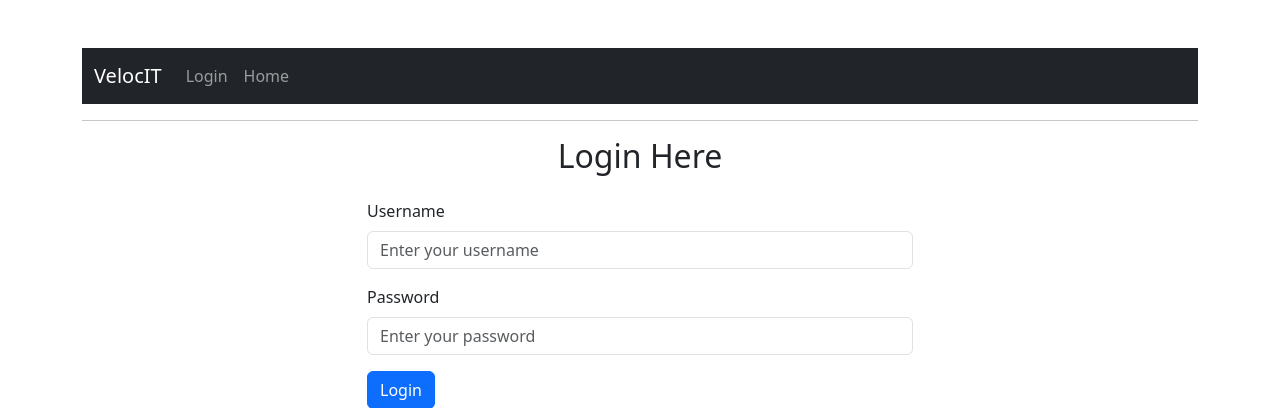
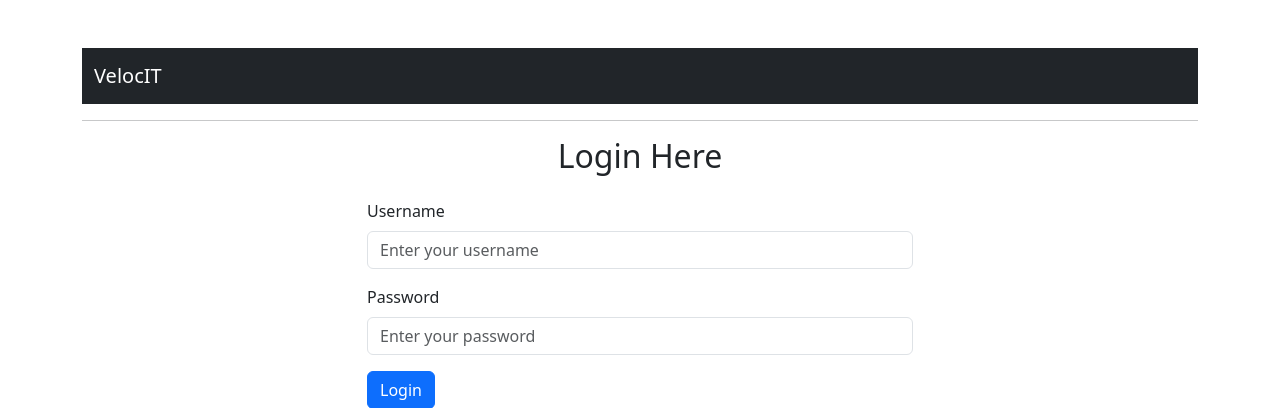
Before and after one commit to Scotthunt0413/VelocIT_Staging, a Flask app: a page that uses flaskr/app/templates/base.html in a window 1280 px wide. Shown: the top 408 px of the page. Run offline with Flask 3, Linux system fonts and the light colour scheme; the visitor is signed in with stand-in values (Sample User, id 1).

Commit message:
rearranged links on navigation bar

```diff
--- a/flaskr/app/templates/base.html
+++ b/flaskr/app/templates/base.html
@@ -20,32 +20,23 @@
             </button>
             <div class="collapse navbar-collapse" id="navbarNav">
                 <ul class="navbar-nav">
-                    {% if not current_user.is_authenticated: %}
-                    <li class="nav-item">
-                        <a class="nav-link" href="/">Login</a>
-                    <!-- </li>
-                    <li class="nav-item">
-                        <a class="nav-link" href="/register">Register</a>
-                    </li> -->
+                    {% if current_user.is_authenticated: %}
                     <li class="nav-item">
                         <a class="nav-link" href="/home">Home</a>
                     </li>
-                    {% endif %}
-                    {% if current_user.is_authenticated: %}
-                    <li class="nav-item">
-                        <a class="nav-link" href="/logout">Logout</a>
-                    </li>
+
                     <li class="nav-item">
                         <a class="nav-link" href="/register">Register New User</a>
                     </li>
-                    <li class="nav-item">
-                        <a class="nav-link" href="/home">Home</a>
-                    </li>
+
                     <li class="nav-item">
                         <a class="nav-link" href="/faculty">Add New Faculty</a>
                     </li>
                     <li class="nav-item">
                         <a class="nav-link" href="/request">Add Loan</a>
+                    </li>
+                    <li class="nav-item">
+                        <a class="nav-link" href="/logout">Logout</a>
                     </li>
                     {% endif %}
                 </ul>
```
